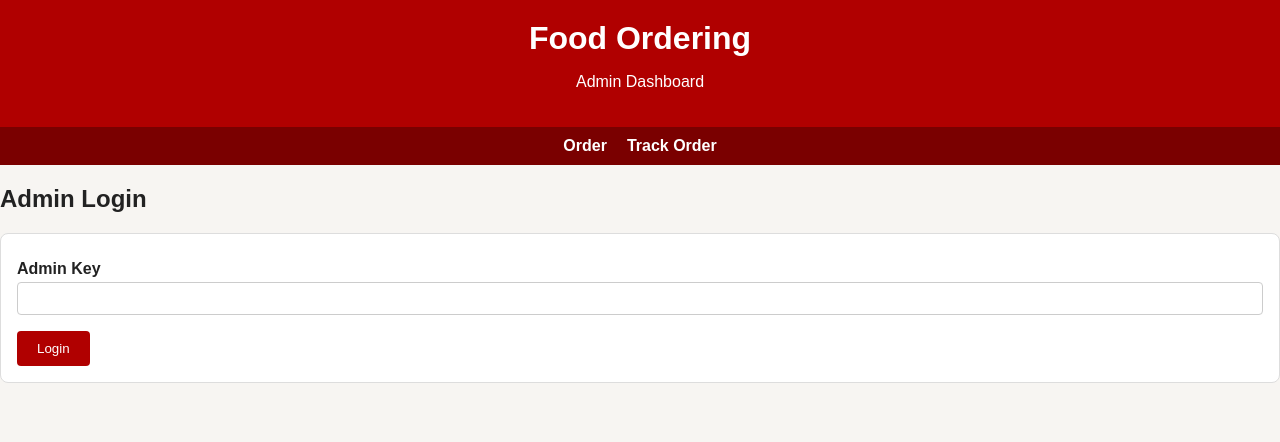
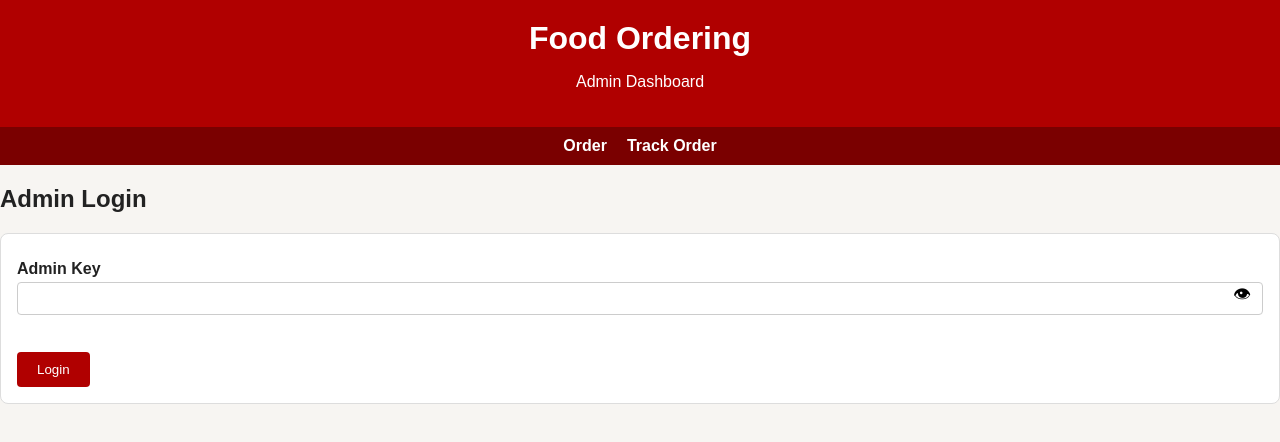
Before and after one commit to kinoss123/Food-Ordering, a plain HTML site: page client/Admin.html in a window 1280 px wide. Drawn offline with Linux system fonts and the light colour scheme.

Commit message:
Update admin.html

```diff
--- a/client/Admin.html
+++ b/client/Admin.html
@@ -20,9 +20,13 @@
     <h2>Admin Login</h2>
     <form id="loginForm">
       <label for="adminKeyInput">Admin Key</label>
-      <input type="password" id="adminKeyInput" required>
+      <div class="password-wrapper">
+        <input type="password" id="adminKeyInput" required>
+        <button type="button" id="togglePassword">👁</button>
+      </div>
+      <div id="loginError" class="field-error"></div>
+
       <button type="submit">Login</button>
-      <div id="loginMessage"></div>
     </form>
   </section>
 
--- a/client/css/style.css
+++ b/client/css/style.css
@@ -137,3 +137,31 @@ tr:hover { background: #fff3cd; }
 .message { padding: 10px; border-radius: 4px; margin-top: 10px; }
 .message.success { background: #d4edda; color: #155724; }
 .message.error { background: #f8d7da; color: #721c24; }
+
+.password-wrapper {
+  position: relative;
+  display: flex;
+  align-items: center;
+}
+
+.password-wrapper input {
+  flex: 1;
+  padding-right: 40px; /* leave room for the eye button */
+}
+
+#togglePassword {
+  position: absolute;
+  right: 8px;
+  background: none;
+  border: none;
+  cursor: pointer;
+  font-size: 1.1em;
+  padding: 4px;
+}
+
+.field-error {
+  color: #b00000;
+  font-size: 0.9em;
+  margin-top: 4px;
+  min-height: 1.2em; /* reserves space so layout doesn't jump when text appears */
+}
--- a/client/js/admin.js
+++ b/client/js/admin.js
@@ -9,14 +9,24 @@ const STATUS_ORDER = ["pending", "preparing", "delivering", "completed", "cancel
 const loginForm = document.getElementById("loginForm");
 const loginSection = document.getElementById("loginSection");
 const adminMain = document.getElementById("adminMain");
-const loginMessage = document.getElementById("loginMessage");
+const loginError = document.getElementById("loginError");
+const adminKeyInput = document.getElementById("adminKeyInput");
+const togglePassword = document.getElementById("togglePassword");
+
+// Eye icon: toggles the input between hidden dots and plain text
+togglePassword.addEventListener("click", () => {
+  const isHidden = adminKeyInput.type === "password";
+  adminKeyInput.type = isHidden ? "text" : "password";
+  togglePassword.textContent = isHidden ? "🙈" : "👁";
+});
 
 // If a key was already saved this browser tab session, skip login screen.
 if (sessionStorage.getItem("adminKey")) showDashboard();
 
 loginForm.addEventListener("submit", async (e) => {
   e.preventDefault();
-  const key = document.getElementById("adminKeyInput").value;
+  loginError.textContent = "";
+  const key = adminKeyInput.value;
 
   const res = await fetch(`${API_BASE}/admin/login`, {
     method: "POST",
@@ -28,7 +38,7 @@ loginForm.addEventListener("submit", async (e) => {
     sessionStorage.setItem("adminKey", key);
     showDashboard();
   } else {
-    loginMessage.innerHTML = `<p class="message error">Sai admin key</p>`;
+    loginError.textContent = "Wrong key";
   }
 });
 
```
